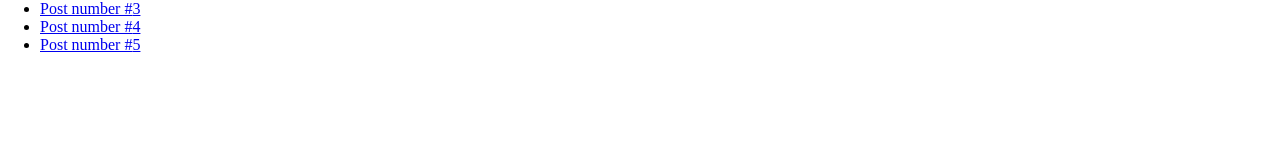
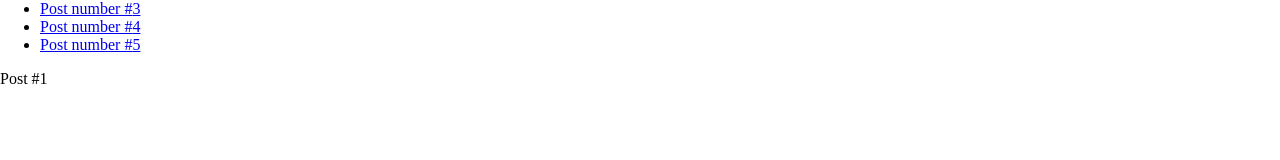
Before and after one commit to Erjankydyrov/router-example, a React (Create React App) app: page /posts/1 in a window 1280 px wide. Shown: the part 120-280 px from the top of the page. Built offline with nearby package versions, Linux system fonts and the light colour scheme.

Commit message:
added Poute in Posts

```diff
--- a/src/components/Posts/Posts.js
+++ b/src/components/Posts/Posts.js
@@ -1,11 +1,14 @@
 import PostList from "./PostList/PostList";
+import PostFull from "./PostFull/PostFull";
 import classes from "./Posts.module.css";
+import { Route } from "react-router";
 
-const Posts = () => {
+const Posts = ({ match }) => {
     return (
         <div className={classes.Posts}>
             Here posts
             <PostList />
+            <Route path="/posts/:id" component={PostFull} />
         </div>
     );
 }
```
